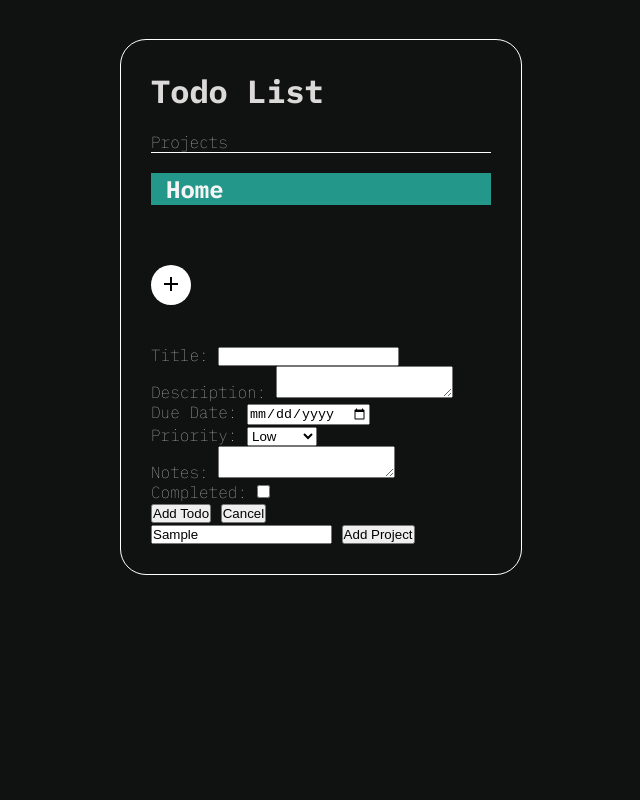
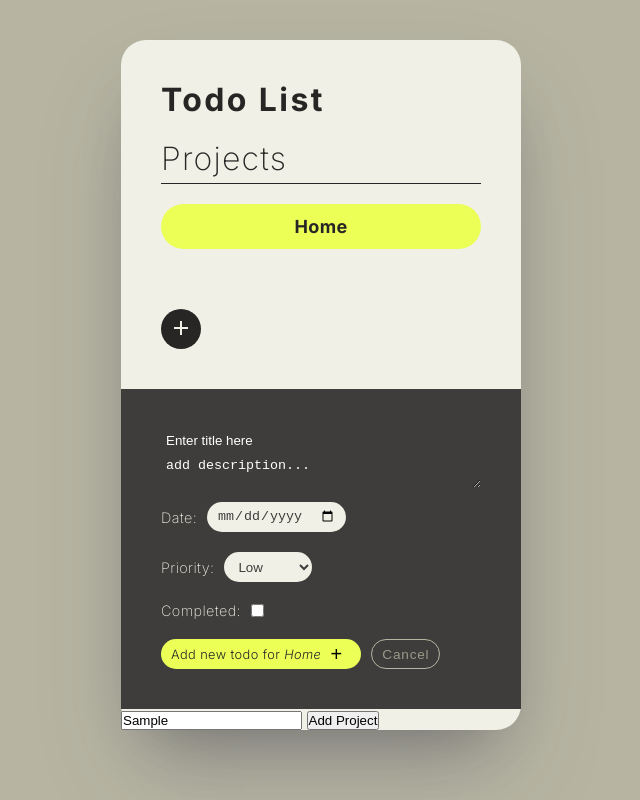
Before and after one commit to chezseashell/odin-todo-list, a website built with webpack: page src/template.html in a window 1280 px wide. Both pictures are taken after typing "Sample" into the empty fields and a click on the button "add". Shown: the whole page, without its empty margins (319-959 px from the left). Built offline with nearby package versions, Linux system fonts and the light colour scheme.

Commit message:
Added styling and updated todo form in dom.js

```diff
--- a/src/models/todoClass.js
+++ b/src/models/todoClass.js
@@ -1,10 +1,9 @@
 export class toDo {
-    constructor(title, description = '', dueDate = '', priority = 'low', notes = '', completed = false) {
+    constructor(title, description = '', dueDate = '', priority = 'low', completed = false) {
         this.title = title;
         this.description = description;
         this.dueDate = dueDate;
         this.priority = priority;
-        this.notes = notes;
         this.completed;
 
     }
@@ -13,7 +12,7 @@ export class toDo {
         this.completed = !this.completed;
     }
 
-    update({ title, description, dueDate, priority}) {
+    update({title, description, dueDate, priority}) {
         if (title) this.title = title;
         if (description) this.description = description;
         if (dueDate) this.DueDate = dueDate;
--- a/src/styles.css
+++ b/src/styles.css
@@ -1,27 +1,31 @@
 
 
-@import url('https://fonts.googleapis.com/css2?family=IBM+Plex+Mono:ital,wght@0,100;0,200;0,300;0,400;0,500;0,600;0,700;1,100;1,200;1,300;1,400;1,500;1,600;1,700&display=swap');
-
+@import url('https://fonts.googleapis.com/css2?family=IBM+Plex+Mono:ital,wght@0,100;0,200;0,300;0,400;0,500;0,600;0,700;1,100;1,200;1,300;1,400;1,500;1,600;1,700&family=Inter:ital,opsz,wght@0,14..32,100..900;1,14..32,100..900&display=swap');
 
 * {
-    margin: auto;
+    margin: 0;
     padding: 0;
     box-sizing: border-box;
 }
 
 body {
+    margin:auto;
     max-width: 400px;
-    outline: 1px solid white;
-    border-radius: 25px;
-    padding: 30px;
-    margin-top: 40px;
-    background-color: #101111;
-    color: rgb(220, 217, 217);
+
+
+    background-color: #b7b5a2;
+    color: #272624;
     font-size: 16px;
-    font-family: 'IBM Plex Mono', monospace, sans-serif;
-    font-weight: 100;
+    font-family: "Inter", sans-serif;
 }
 
+#app {
+    background-color: #f1f0e6;
+    /* padding: 30px; */
+    margin-top: 40px;
+    border-radius: 25px;
+    box-shadow: rgba(50, 50, 93, 0.25) 0px 50px 100px -20px, rgba(0, 0, 0, 0.3) 0px 30px 60px -30px;
+}
 
 .material-symbols-outlined {
   font-variation-settings:
@@ -35,39 +39,201 @@ body {
     border-radius: 25px;
     width:40px;
     height: 40px;
-    margin: 40px 0 40px 0;
-    background-color: white;
+    margin: 40px 0 40px 10%;
+    background-color: #272624;
+    color: #f1f0e6;
     border: none;
 
 }
 
+
+
+#app-logo {
+    letter-spacing: .075em;
+    padding: 10% 10% 0 10%;
+
+}
+
+
+/* PROJECT-TODO-LIST DIV STYLES */
+
+
+
 #projectHeader {
-    width: 100%;
+    margin: auto;
+    width: 80%;
     margin-top: 20px;
-    border-bottom: 1px solid white;
+    border-bottom: 1px solid #272624;
+    font-size: 2rem;
+    font-weight: 200;
+    letter-spacing: .075rem;
+    padding-bottom: 5px;
+}
+
+#project-todo-list {
+    width: 80%;
+    margin: auto;
+
 }
 
 .project:first-of-type {
     margin-top: 20px;
-}
 
-.project {
-    margin-bottom: 20px;;
+
 }
 
 
-.project h2, .project ul {
-    margin-left:15px;
-    margin-bottom: 8px;
+.project {
+    margin-bottom: 20px;
+    display: flex;
+    /* align-items: flex-start; */
+    justify-content: center;
+    height:45px;
+    border-radius: 25px;
+    border: 1px solid #272624;
+    font-size: .75rem;
+    font-weight: 100;
+    letter-spacing: .025rem;
 }
+
+
+
 
 .project ul {
     list-style: none ;
 }
 .project:hover {
     background-color: #202222;
+    cursor: pointer;
+    /* background-color: #b7b5a2; */
+    background-color: #deddd3;
+
+
 }
 .project:has(> .active) {
-    color: rgb(245, 245, 245);
-    background-color: rgb(35, 151, 138);
+    color: #272624;
+    background-color: #Ebff57;
+    border-radius: 25px;
+    align-self: center;
+    border: none;
+
 }
+
+.project>h2 {
+    align-self: center;
+    margin: 0;
+}
+
+
+
+/* TODO FORM STYLES*/
+
+#todo-form {
+    background-color: #3e3d3b;
+    width: 100%;
+    padding: 10%;
+    color: #f1f0e6;
+    font-weight: 200;
+    letter-spacing: .025rem;
+}
+
+#todo-form-container {
+    width: 100%;
+
+}
+
+.todo-form-flex {
+    display: flex;
+    gap:10px;
+    font-size: .9em;
+    align-items: center;
+}
+
+#todo-title, #todo-description {
+    background-color: #3e3d3b;
+    border: none;
+    margin-bottom: 10px;
+    width: 100%;
+    color:white;
+
+}
+
+#todo-priority {
+    background-color: #f1f0e6;
+    color: #3e3d3b;
+    outline: none;
+    border: none;
+    height: 30px;
+    padding: 0 10px 0 10px;
+    border-radius: 25px;
+}
+
+#todo-due-date {
+    background-color:#f1f0e6 ;
+    color: #3e3d3b;
+    outline: none;
+    border: none;
+    height: 30px;
+    padding: 0 10px 0 10px;
+    border-radius: 25px;
+}
+
+#todo-form input:focus, #todo-form textarea:focus, #todo-form select:focus {
+    outline: none;
+}
+
+#todo-form input:before {
+    content: "";
+
+}
+
+input::placeholder, textarea::placeholder {
+    color:white;
+    padding-left: 5px;
+}
+
+
+#todo-completed {
+    margin-right: 200px;
+}
+
+.todo-form-flex button {
+    background-color: transparent;
+    border-radius: 50%;
+    width:30px;
+    height: 30px;
+    border: none;
+    font-size: 1.25rem;
+}
+
+
+#todo-buttons {
+    display: flex;
+    align-items: center;
+}
+
+#todo-new {
+    background-color: #Ebff57;
+    border-radius: 25px;
+    color: #272624;
+    padding: 0 10px 0 10px;
+    align-self: center;
+    font-size: .8rem;
+    font-weight: 300;
+    height: 30px;
+    display: flex;
+    align-items: center;
+}
+
+#cancel-todo {
+    min-width: fit-content;
+    border-radius: 25px;
+    font-size: .85rem;
+    font-weight: 100;
+    height: 30px;
+    padding: 0 10px 0 10px;
+    color: #9b9988;
+    background-color: transparent;
+    border: 1px solid #b7b5a2;
+    letter-spacing: .05rem;
+}
--- a/src/template.html
+++ b/src/template.html
@@ -8,7 +8,7 @@
 </head>
 <body>
   <div id="app">
-    <h1>Todo List</h1>
+    <h1 id="app-logo">Todo List</h1>
     <div id="projectHeader">Projects</div>
     <div id="project-todo-list"></div>
     <button id="add-todo-btn"><span id="addTodo" class="material-symbols-outlined">
--- a/src/ui/dom.js
+++ b/src/ui/dom.js
@@ -50,21 +50,20 @@ export const renderProjects = (projects, currentProject, onProjectClick, onDelet
     }
     formContainer.innerHTML = `
       <form id="todo-form">
-        <label>Title: <input type="text" id="todo-title" value="${todo ? todo.title : ''}" required></label><br>
-        <label>Description: <textarea id="todo-description">${todo ? todo.description : ''}</textarea></label><br>
-        <label>Due Date: <input type="date" id="todo-due-date" value="${todo ? todo.dueDate : ''}"></label><br>
-        <label>Priority:
+        <input type="text" id="todo-title" value="${todo ? todo.title : ''}" placeholder= "Enter title here" required><br>
+        <textarea id="todo-description" placeholder="add description...">${todo ? todo.description : ''}</textarea></label><br>
+        <label class="todo-form-flex">Date: <input type="date" id="todo-due-date" value="${todo ? todo.dueDate : ''}"></label><br>
+        <label class="todo-form-flex">Priority:
           <select id="todo-priority">
             <option value="low" ${todo && todo.priority === 'low' ? 'selected' : ''}>Low</option>
             <option value="medium" ${todo && todo.priority === 'medium' ? 'selected' : ''}>Medium</option>
             <option value="high" ${todo && todo.priority === 'high' ? 'selected' : ''}>High</option>
           </select>
         </label><br>
-        <label>Notes: <textarea id="todo-notes">${todo ? todo.notes : ''}</textarea></label><br>
-        <label>Completed: <input type="checkbox" id="todo-completed" ${todo && todo.completed ? 'checked' : ''}></label><br>
-        <input type="hidden" id="todo-project" value="${projectName}">
-        <button type="submit">${todo ? 'Update Todo' : 'Add Todo'}</button>
-        <button type="button" id="cancel-todo">Cancel</button>
+        <label class="todo-form-flex">Completed: <input type="checkbox" id="todo-completed" ${todo && todo.completed ? 'checked' : ''}></label><br>
+        <div class="todo-form-flex" id="todo-buttons"><div id="todo-new"><p>Add new todo for <em>${projectName}</em></p><button type="submit">${todo ? 'Update Todo' : '+'}</button></div><button type="button" id="cancel-todo">Cancel</button></div>
+
+
       </form>
     `;
     const form = document.getElementById('todo-form');
```
